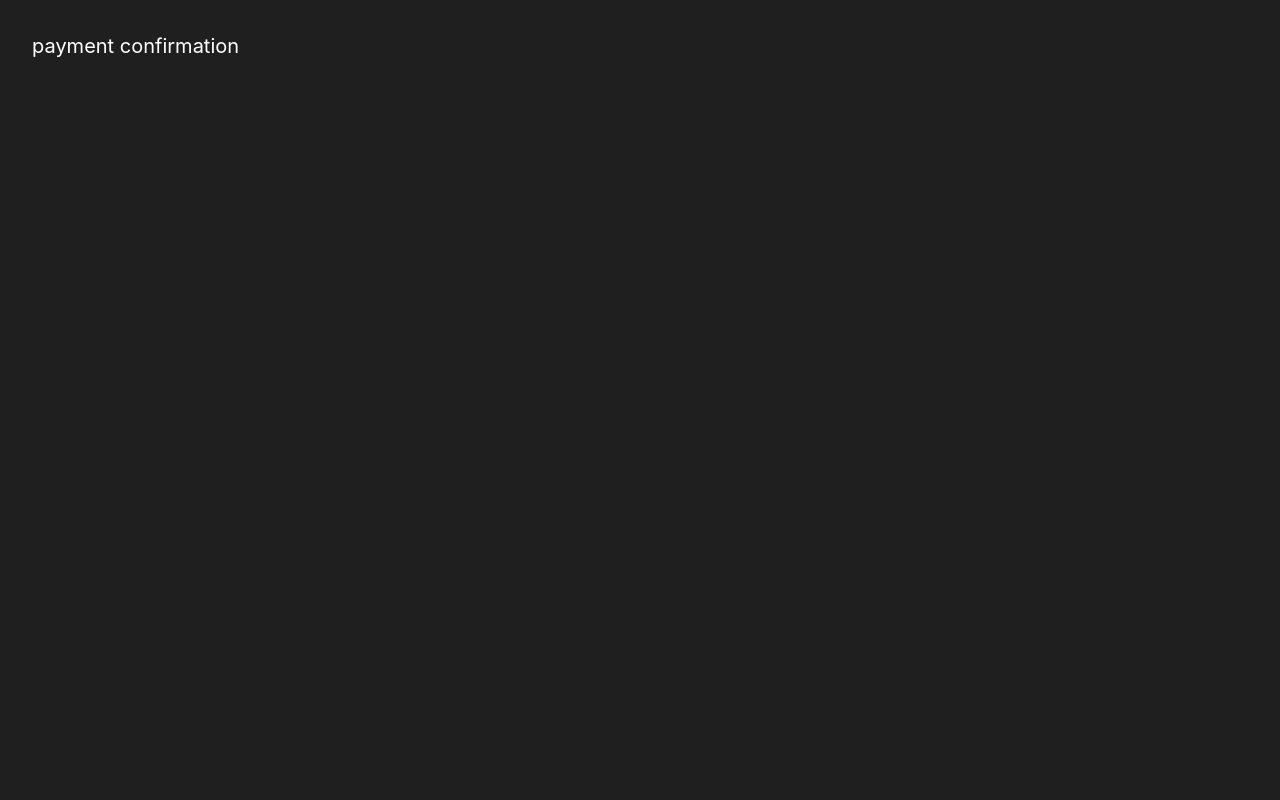
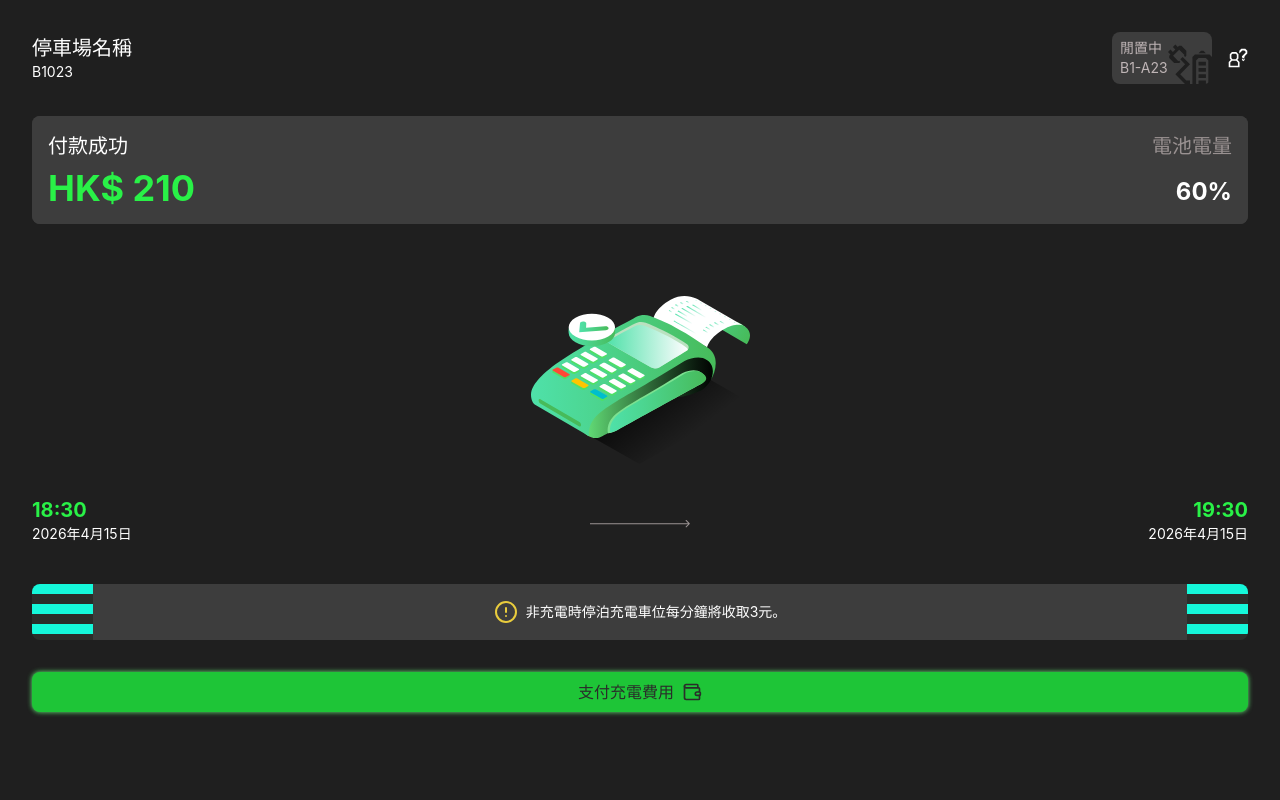
Before and after one commit to aloofist/parking-guru, a React (Vite) app: page /search_carpark/payment_confirmation in a window 1280 px wide. Shown: the top 800 px of the page. Built offline with nearby package versions, Linux system fonts and the light colour scheme.

Commit message:
payment confirmation page

```diff
--- a/src/components/Button.tsx
+++ b/src/components/Button.tsx
@@ -21,7 +21,7 @@ export default function Button({ text, route, lucide_icon: LucideIcon }: ButtonP
       className="bg-primary200 text-textBlack py-2 rounded-lg shadow-[0_0_5px_0] shadow-primary80 cursor-pointer w-full text-base z-10 flex items-center justify-center gap-2"
     >
       {text}
-      {LucideIcon && <LucideIcon/>}
+      {LucideIcon && <LucideIcon className="size-5"/>}
     </button>
   );
 }
--- a/src/search_carpark/pages/PaymentConfirmation.tsx
+++ b/src/search_carpark/pages/PaymentConfirmation.tsx
@@ -1,9 +1,90 @@
+import Header from "../../components/Header";
+import CityBackdrop from "../../components/CityBackdrop";
+import paymentSuccess from "../../assets/paymentSuccess.svg";
+import { CircleAlert } from "lucide-react";
+import Button from "../../components/Button";
+import { Wallet } from "lucide-react";
+import longArrow from "../../assets/longArrow.svg";
 
+const stats = [
+  {
+    label: "收費",
+    value: "$3.5/kWh",
+  },
+  {
+    label: "充電量",
+    value: "60.00kWh",
+  },
+  {
+    label: "充電時數",
+    value: "00:21:30",
+  },
+];
 
-export default function PaymentConfirmation() {
+export default function PaymentDetails() {
   return (
-    <div>
-      payment confirmation
-    </div>
-  )
+    <>
+      <Header
+        parking_lot_name="B1023"
+        show_charge_details={true}
+        charging={false}
+        charging_location="B1-A23"
+      />
+
+      <div className="flex flex-col bg-black100 rounded-lg">
+        <div className="bg-black100 p-4 rounded-lg flex flex-col gap-4 z-10">
+          <div className="flex justify-between">
+            <div className="flex flex-col gap-2">
+              <h2>付款成功</h2>
+              <h1 className="text-4xl text-primary100 font-bold">HK$ 210</h1>
+            </div>
+            <div className="flex flex-col items-end gap-4">
+              <h2 className="text-grey120">電池電量</h2>
+              <h1 className="text-2xl font-bold">60%</h1>
+            </div>
+          </div>
+        </div>
+      </div>
+
+      <div className="flex items-center justify-center pt-10">
+        <img src={paymentSuccess} alt="payment icon" />
+      </div>
+
+      <div className="flex flex-col z-10 ">
+        <div className="flex justify-between">
+          <div>
+            <h1 className="font-bold text-primary100">18:30</h1>
+            <h2 className="text-sm mb-2">2026年4月15日</h2>
+          </div>
+          <img src={longArrow} alt="long arrow icon" className="w-25" />
+          <div>
+            <h1 className="font-bold text-right text-primary100">19:30</h1>
+            <h2 className="text-sm mb-2">2026年4月15日</h2>
+          </div>
+        </div>
+
+        <div>
+
+        </div>
+      </div>
+      <div
+        className="flex flex-col items-center rounded-lg"
+        style={{
+          background:
+            "repeating-linear-gradient( #15f8da, #15f8da 10px, #2a2d2a 10px, #2a2d2a 20px)",
+        }}
+      >
+        <div className="bg-black100 w-[90%] flex items-center justify-center py-4 gap-2">
+          <CircleAlert color="#e9cc3d" />
+          <p className="text-sm">非充電時停泊充電車位每分鐘將收取3元。</p>
+        </div>
+      </div>
+      <Button
+        text="支付充電費用"
+        lucide_icon={Wallet}
+        route="/search_carpark/payment_confirmation"
+      />
+      <CityBackdrop />
+    </>
+  );
 }
--- a/src/search_carpark/pages/PaymentDetails.tsx
+++ b/src/search_carpark/pages/PaymentDetails.tsx
@@ -1,6 +1,9 @@
 import Header from "../../components/Header";
 import CityBackdrop from "../../components/CityBackdrop";
 import paymentIcon from "../../assets/paymentIcon.svg";
+import { CircleAlert } from "lucide-react";
+import Button from "../../components/Button";
+import { Wallet } from "lucide-react";
 
 const chargingStats = [
   {
@@ -43,7 +46,7 @@ export default function PaymentDetails() {
         </div>
       </div>
 
-      <div>
+      <div className="flex items-center justify-center pt-10">
         <img src={paymentIcon} alt="payment icon" />
       </div>
 
@@ -60,6 +63,13 @@ export default function PaymentDetails() {
           ))}
         </div>
       </div>
+      <div className="flex flex-col items-center rounded-lg" style={{ background: "repeating-linear-gradient( #15f8da, #15f8da 10px, #2a2d2a 10px, #2a2d2a 20px)" }}>
+        <div className="bg-black100 w-[90%] flex items-center justify-center py-4 gap-2">
+          <CircleAlert color="#e9cc3d"/>
+          <p className="text-sm">非充電時停泊充電車位每分鐘將收取3元。</p>
+        </div>
+      </div>
+      <Button text="支付充電費用" lucide_icon={Wallet} route="/search_carpark/payment_confirmation"/>
       <CityBackdrop />
     </>
   );
```
Also changed, not shown: src/assets/longArrow.svg (added), src/assets/paymentSuccess.svg (added).
